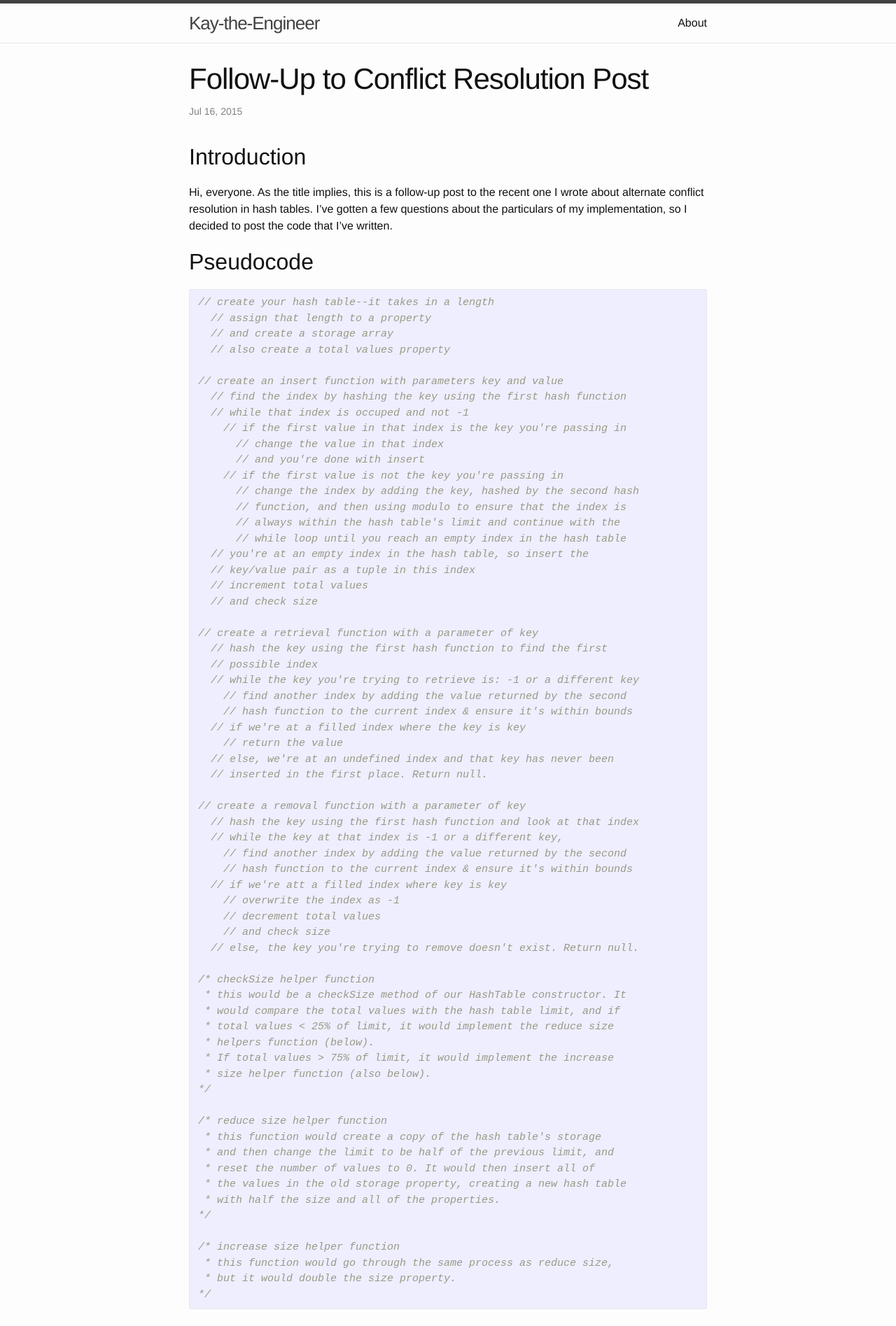
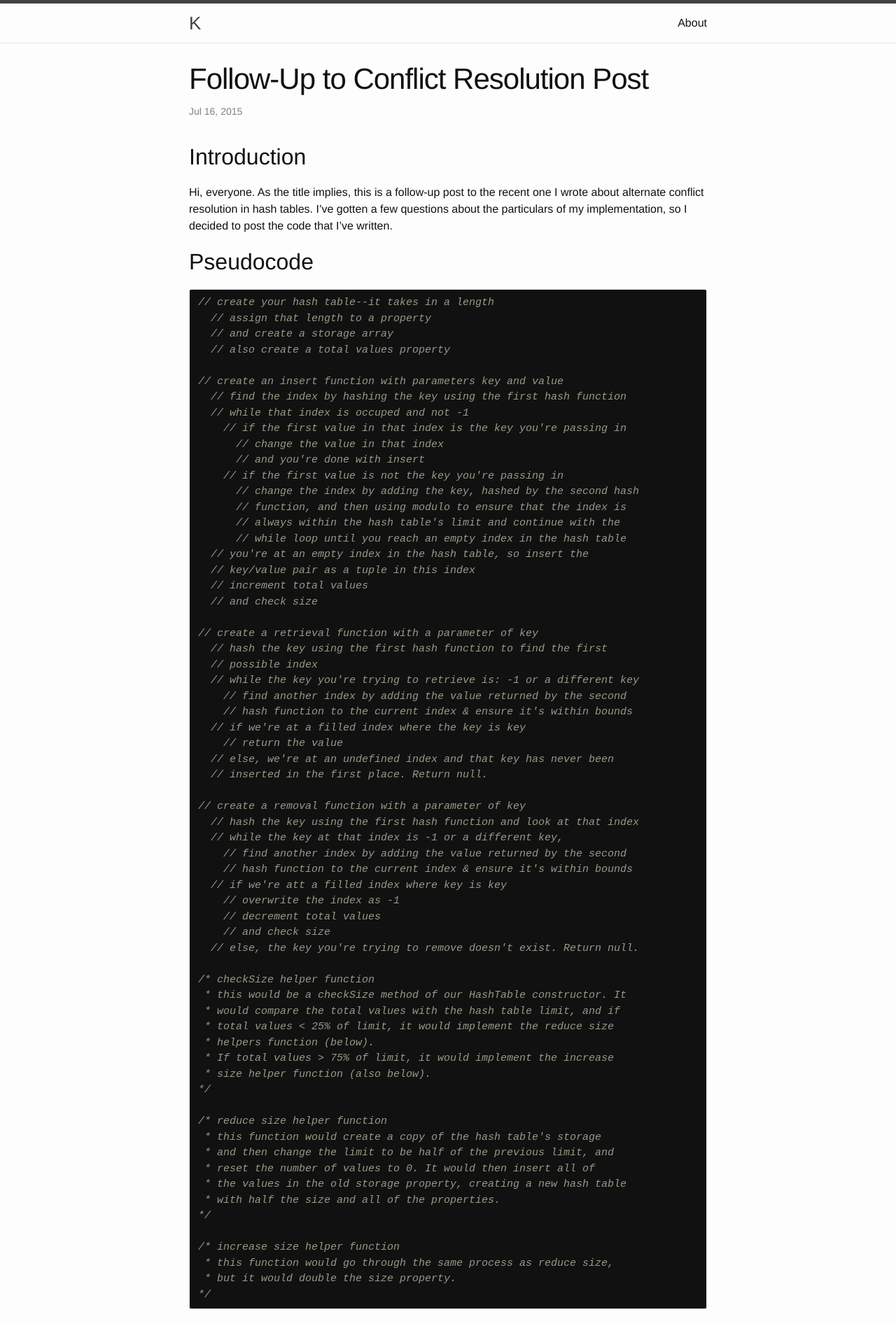
Before and after one commit to kstrack-grose/kstrack-grose.github.io, a Jekyll site: the page built from _posts/2015-07-16-follow-up-to-conflict-resolution.markdown, in a window 1280 px wide. Shown: the top 1895 px of the page at 70% size. Built offline with Jekyll 4.4.1, drawn with Linux system fonts in a browser that asks for light colours; some of the changed text lies outside the part shown.

```diff
--- a/_config.yml
+++ b/_config.yml
@@ -1,5 +1,5 @@
 # Site settings
-title: Kay-the-Engineer
+title: K
 email: kiristrackgrose@gmail.com
 description: > # this means to ignore newlines until "baseurl:"
   Follow me as I explore theories, themes, libraries, and products
--- a/_sass/_base.scss
+++ b/_sass/_base.scss
@@ -130,7 +130,8 @@ code {
     font-size: 15px;
     border: 1px solid $grey-color-light;
     border-radius: 3px;
-    background-color: #eef;
+    background-color: #111;
+    color: #eee;
 }
 
 code {
--- a/_sass/_syntax-highlighting.scss
+++ b/_sass/_syntax-highlighting.scss
@@ -7,8 +7,8 @@
 
     .c     { color: #998; font-style: italic } // Comment
     .err   { color: #a61717; background-color: #e3d2d2 } // Error
-    .k     { font-weight: bold } // Keyword
-    .o     { font-weight: bold } // Operator
+    .k     { color: #ED7691 } // Keyword
+    .o     { color: #ED7691 } // Operator
     .cm    { color: #998; font-style: italic } // Comment.Multiline
     .cp    { color: #999; font-weight: bold } // Comment.Preproc
     .c1    { color: #998; font-style: italic } // Comment.Single
@@ -26,7 +26,7 @@
     .gu    { color: #aaa } // Generic.Subheading
     .gt    { color: #a00 } // Generic.Traceback
     .kc    { font-weight: bold } // Keyword.Constant
-    .kd    { font-weight: bold } // Keyword.Declaration
+    .kd    { font-weight: bold; color: #07C9D5 } // Keyword.Declaration
     .kp    { font-weight: bold } // Keyword.Pseudo
     .kr    { font-weight: bold } // Keyword.Reserved
     .kt    { color: #458; font-weight: bold } // Keyword.Type
@@ -46,7 +46,7 @@
     .w     { color: #bbb } // Text.Whitespace
     .mf    { color: #099 } // Literal.Number.Float
     .mh    { color: #099 } // Literal.Number.Hex
-    .mi    { color: #099 } // Literal.Number.Integer
+    .mi    { color: #9B48EC; font-weight: bold } // Literal.Number.Integer
     .mo    { color: #099 } // Literal.Number.Oct
     .sb    { color: #d14 } // Literal.String.Backtick
     .sc    { color: #d14 } // Literal.String.Char
```
Also changed, not shown: about.md (+2 -2 lines), 2 other files.
